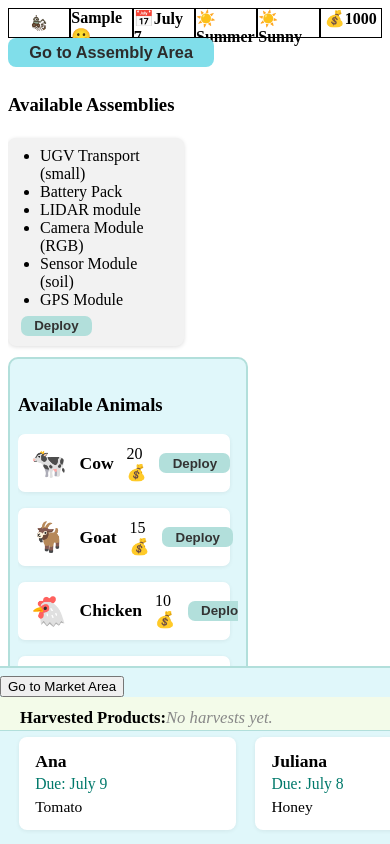
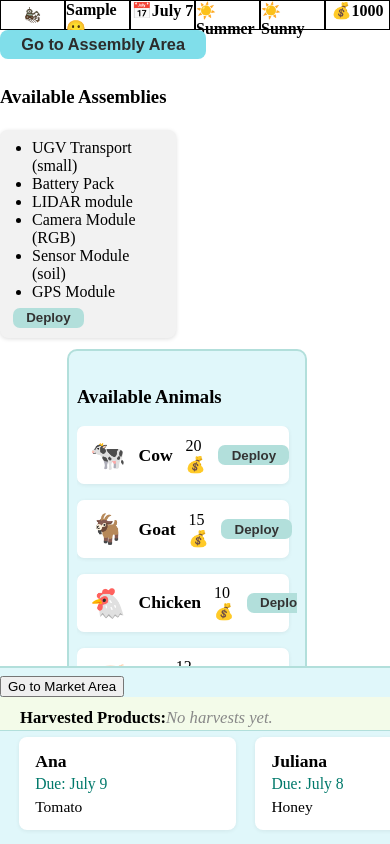
Before and after one commit to UviFarchi/biorome-game, a Vue app: page / in a window 390 px wide. Both pictures are taken after typing "Sample" into the empty fields and a click on the button "Start". Shown: the top 844 px of the page. Built offline with nearby package versions, Linux system fonts and the light colour scheme.

Commit message:
Ensure responsive layout and modal sizing

```diff
--- a/src/App.vue
+++ b/src/App.vue
@@ -35,3 +35,19 @@ onBeforeUnmount(() => {
       <MarketArea v-if="currentScreen === 'market'"/>
     </main>
   </template>
+
+  <style>
+  html, body, #app {
+    margin: 0;
+    height: 100%;
+    overflow: hidden;
+  }
+
+  main {
+    display: flex;
+    flex-direction: column;
+    width: 100vw;
+    height: 100vh;
+    overflow: hidden;
+  }
+  </style>
--- a/src/components/MainMap.vue
+++ b/src/components/MainMap.vue
@@ -36,15 +36,31 @@ const acceptedOrdersDisplay = computed(() =>
 
 </script>
 <template>
-  <StatusBar/>
-  <AssembliesMenu title="Available Assemblies"/>
-  <AnimalsMenu/>
-  <TilesGrid/>
-  <OrdersMenu :items="acceptedOrdersDisplay"/>
- <PlantsMenu/>
-
+  <div class="main-map-wrapper">
+    <StatusBar />
+    <AssembliesMenu title="Available Assemblies" />
+    <div class="center-area">
+      <AnimalsMenu />
+      <TilesGrid />
+      <PlantsMenu />
+    </div>
+    <OrdersMenu :items="acceptedOrdersDisplay" />
+  </div>
 </template>
 
 <style scoped>
+.main-map-wrapper {
+  display: flex;
+  flex-direction: column;
+  height: 100%;
+  overflow: hidden;
+}
 
-</style>
+.center-area {
+  flex: 1 1 auto;
+  display: flex;
+  flex-wrap: wrap;
+  align-items: flex-start;
+  justify-content: center;
+  overflow: hidden;
+}</style>
--- a/src/components/MarketArea.vue
+++ b/src/components/MarketArea.vue
@@ -3,11 +3,34 @@ import eventBus from "@/eventBus.js";
 </script>
 
 <template>
-  Market Area
-  <button @click="eventBus.emit('nav', 'main')">Return to Map</button>
-
+  <div class="market-area-main">
+    <div class="market-content">Market Area</div>
+    <button class="return-btn" @click="eventBus.emit('nav', 'main')">Return to Map</button>
+  </div>
 </template>
 
 <style scoped>
+.market-area-main {
+  width: 100vw;
+  height: 100vh;
+  display: flex;
+  flex-direction: column;
+  align-items: center;
+  justify-content: center;
+  overflow: hidden;
+}
 
-</style>
+.return-btn {
+  margin-top: 1.5em;
+  padding: 0.4em 1.2em;
+  border-radius: 8px;
+  border: none;
+  background: #80deea;
+  font-weight: bold;
+  cursor: pointer;
+}
+
+.return-btn:hover {
+  background: #00bcd4;
+  color: #fff;
+}</style>
--- a/src/components/subcomponents/MainMap/AnimalsMenu.vue
+++ b/src/components/subcomponents/MainMap/AnimalsMenu.vue
@@ -195,7 +195,7 @@ function confirmDeploy() {
   height: 60vh;
   display: flex;
   flex-direction: column;
-  float: left;
+  flex: 0 0 auto;
 }
 
 .verticalMenuScroll {
@@ -260,6 +260,9 @@ function confirmDeploy() {
   border-radius: 12px;
   box-shadow: 0 4px 24px #0002;
   min-width: 250px;
+  max-width: 90vw;
+  max-height: 90vh;
+  overflow-y: auto;
   display: flex;
   flex-direction: column;
   gap: 1em;
--- a/src/components/subcomponents/MainMap/AssembliesMenu.vue
+++ b/src/components/subcomponents/MainMap/AssembliesMenu.vue
@@ -197,6 +197,9 @@ function confirmDeploy() {
   border-radius: 12px;
   box-shadow: 0 4px 24px #0002;
   min-width: 250px;
+  max-width: 90vw;
+  max-height: 90vh;
+  overflow-y: auto;
   display: flex;
   flex-direction: column;
   gap: 1em;
--- a/src/components/subcomponents/MainMap/PlantsMenu.vue
+++ b/src/components/subcomponents/MainMap/PlantsMenu.vue
@@ -134,13 +134,13 @@ function confirmDeploy() {
   border-radius: 10px;
   background: #e0f7fa;
   padding: 1rem 0.5rem;
-  margin: 0 1rem 0 0;
+  margin: 0 0 0 1rem;
   min-width: 170px;
   max-width: 220px;
   height: 60vh;
   display: flex;
   flex-direction: column;
-  float: right;
+  flex: 0 0 auto;
 }
 .verticalMenuScroll {
   display: flex;
@@ -197,6 +197,9 @@ function confirmDeploy() {
   border-radius: 12px;
   box-shadow: 0 4px 24px #0002;
   min-width: 250px;
+  max-width: 90vw;
+  max-height: 90vh;
+  overflow-y: auto;
   display: flex;
   flex-direction: column;
   gap: 1em;
--- a/src/components/subcomponents/MainMap/TilesGrid.vue
+++ b/src/components/subcomponents/MainMap/TilesGrid.vue
@@ -370,6 +370,8 @@ function confirmMoveAnimal() {
   padding: 2.1em 2.4em;
   min-width: 290px;
   max-width: 360px;
+  max-height: 90vh;
+  overflow-y: auto;
   font-size: 1.11em;
   line-height: 1.45;
   position: relative;
```
Lines whose indentation alone changed are shown as unchanged.
